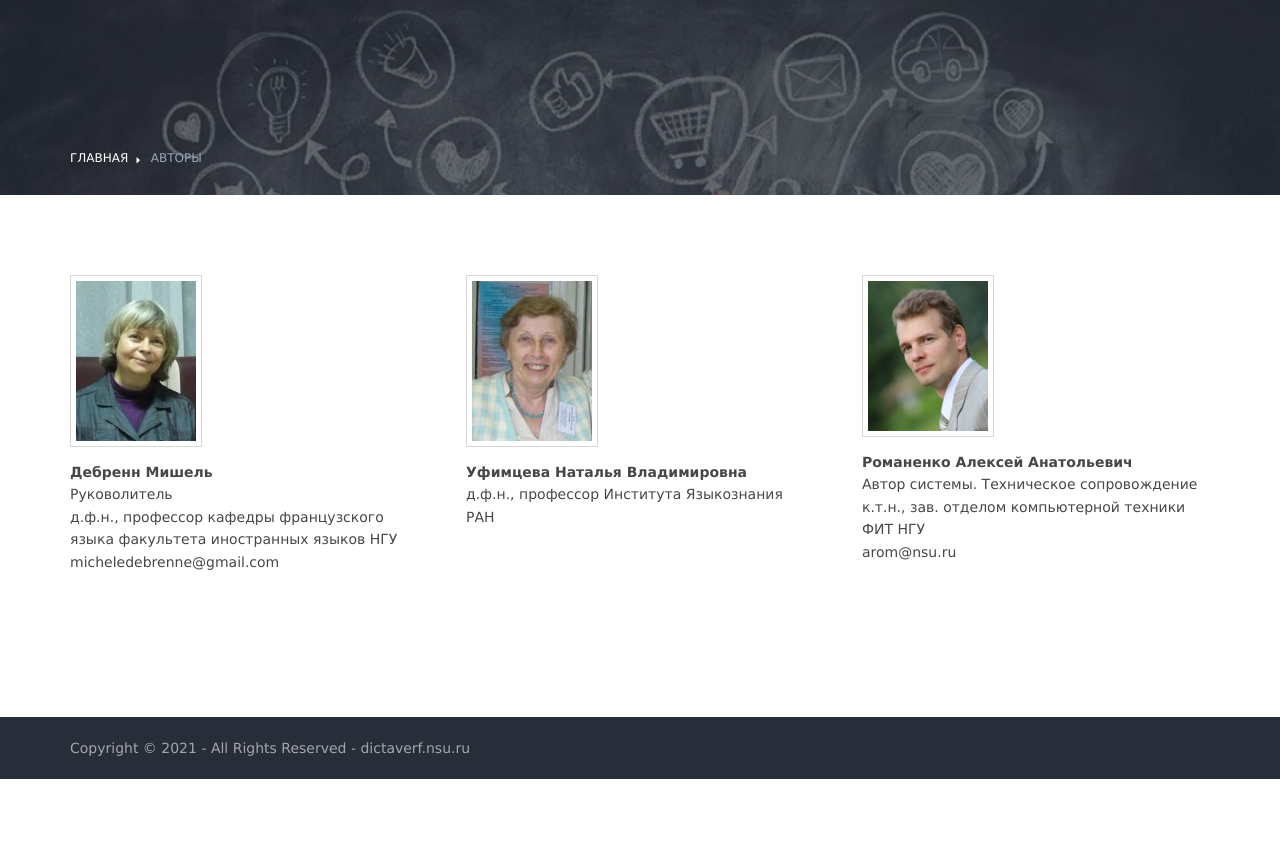
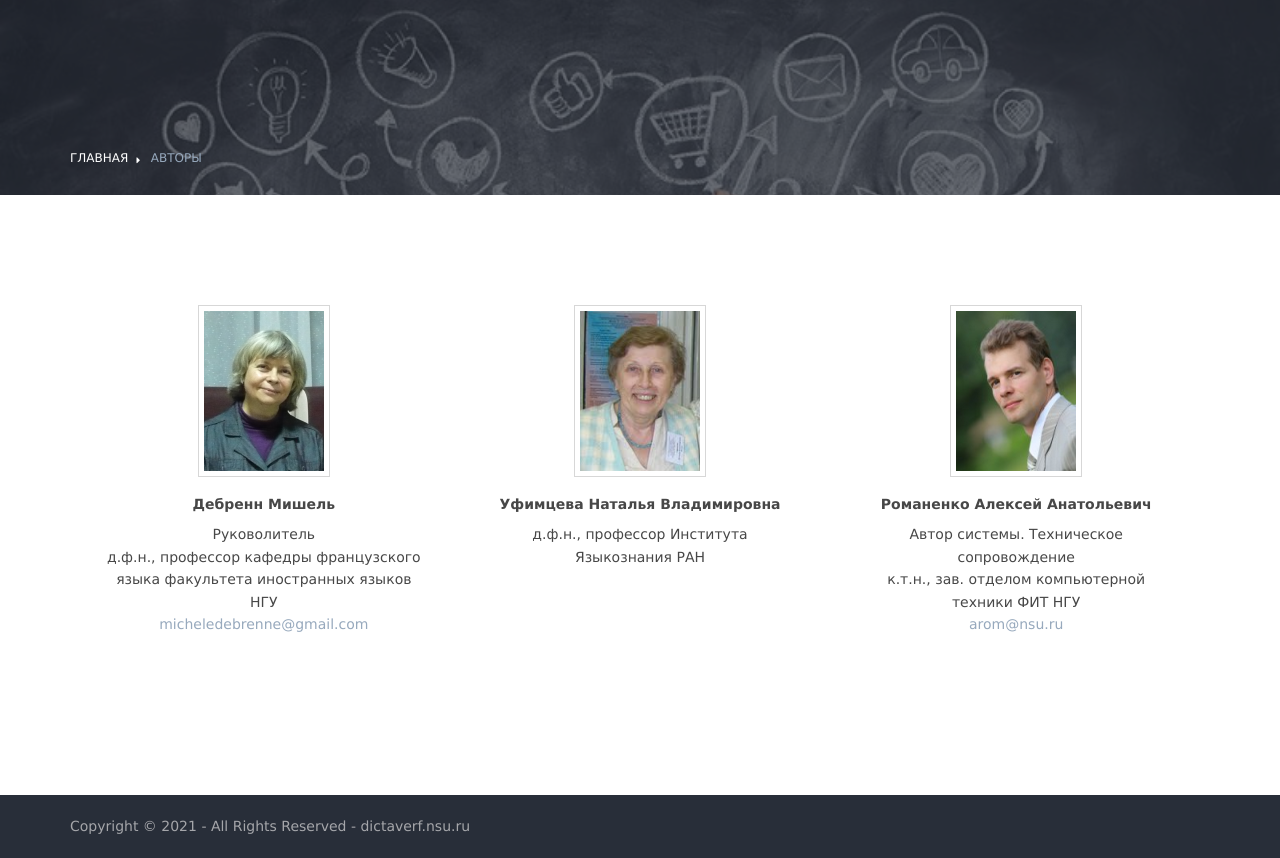
Before and after one commit to MasterFiyeur/internship2021, a PHP site: page /pages/authors.html in a window 1280 px wide. Shown: the part 77-935 px from the top of the page. Before the commit the page ends 856 px from the top, so only its background shows below. Run offline with PHP 8.4, Linux system fonts and the light colour scheme.

Commit message:
authors page

```diff
--- a/proto1/layout/styles/layout.css
+++ b/proto1/layout/styles/layout.css
@@ -11,6 +11,7 @@ File: Layout CSS
 
 @import url("fontawesome-free/css/fontawesome-all.min.css");
 @import url("framework.css");
+@import url("styles.css");
 
 /* Rows
 --------------------------------------------------------------------------------------------------------------- */
--- /dev/null
+++ b/proto1/layout/styles/styles.css
@@ -0,0 +1,32 @@
+/* ----- Universal class ----- */
+.text-center{
+    text-align: center;
+}
+
+.text-justify{
+    text-align: justify;
+}
+
+/* ----- Authors page ----- */
+.authors_container{
+    display: flex;
+    flex-direction: row;
+    justify-content: center;
+    align-items: flex-start;
+    flex-wrap: wrap;
+}
+
+.authors{
+    width: 33%;
+    display: flex;
+    justify-content: center;
+    align-items: center;
+    flex-direction: column;
+    padding: 30px;
+    min-width: 250px;
+}
+
+.authors .title{
+    margin-top: 16px;
+    margin-bottom: 8px;
+}
--- a/proto1/pages/authors.html
+++ b/proto1/pages/authors.html
@@ -80,24 +80,32 @@ Licence URI: https://www.os-templates.com/template-terms
       <!-- ################################################################################################ -->
       <!-- ################################################################################################ -->
       <!-- ################################################################################################ -->
-      <div class="group btmspace-50">
-        <div class="one_third first">
-		<img class="borderedbox inspace-5" src="../images/Debrenn.png" alt="">
-		<p><b>Дебренн Мишель</b><br>
-		Руковолитель<br>д.ф.н., профессор кафедры французского языка факультета иностранных языков НГУ<br>
-		micheledebrenne@gmail.com</p>
-	</div>
-        <div class="one_third">
-		<img class="borderedbox inspace-5" src="../images/Ufimtseva.png" alt="">
-		<p><b>Уфимцева Наталья Владимировна</b><br>
-		д.ф.н., профессор Института Языкознания РАН<br>
-	</div>
-        <div class="one_third">
-		<img class="borderedbox inspace-5" src="../images/Romanenko.png" alt="">
-		<p><b>Романенко Алексей Анатольевич</b><br>
-		Автор системы. Техническое сопровождение<br>к.т.н., зав. отделом компьютерной техники ФИТ НГУ<br>
-		arom@nsu.ru</p>
-	</div>
+      <div class="authors_container group btmspace-50">
+        <div class="authors">
+					<img class="borderedbox inspace-5" src="../images/Debrenn.png" alt="Debrenn">
+					<div class="title text-center"><b>Дебренн Мишель</b></div>
+					<div class="text-center">
+						Руковолитель
+						<br>
+						д.ф.н., профессор кафедры французского языка факультета иностранных языков НГУ
+					</div>
+					<a href="mailto:micheledebrenne@gmail.com">micheledebrenne@gmail.com</a>
+				</div>
+        <div class="authors">
+					<img class="borderedbox inspace-5" src="../images/Ufimtseva.png" alt="Ufimtseva">
+					<div class="title text-center"><b>Уфимцева Наталья Владимировна</b></div>
+					<div class="text-center">
+						д.ф.н., профессор Института Языкознания РАН<br>
+					</div>
+				</div>
+        <div class="authors">
+					<img class="borderedbox inspace-5" src="../images/Romanenko.png" alt="Romanenko">
+					<div class="title text-center"><b>Романенко Алексей Анатольевич</b></div>
+					<div class="text-center">
+						Автор системы. Техническое сопровождение<br>к.т.н., зав. отделом компьютерной техники ФИТ НГУ
+					</div>
+					<a href="mailto:arom@nsu.ru">arom@nsu.ru</a>
+				</div>
       </div>
       <!-- ################################################################################################ -->
     </div>
```
Also changed, not shown: proto1/images/Romanenko.png.
